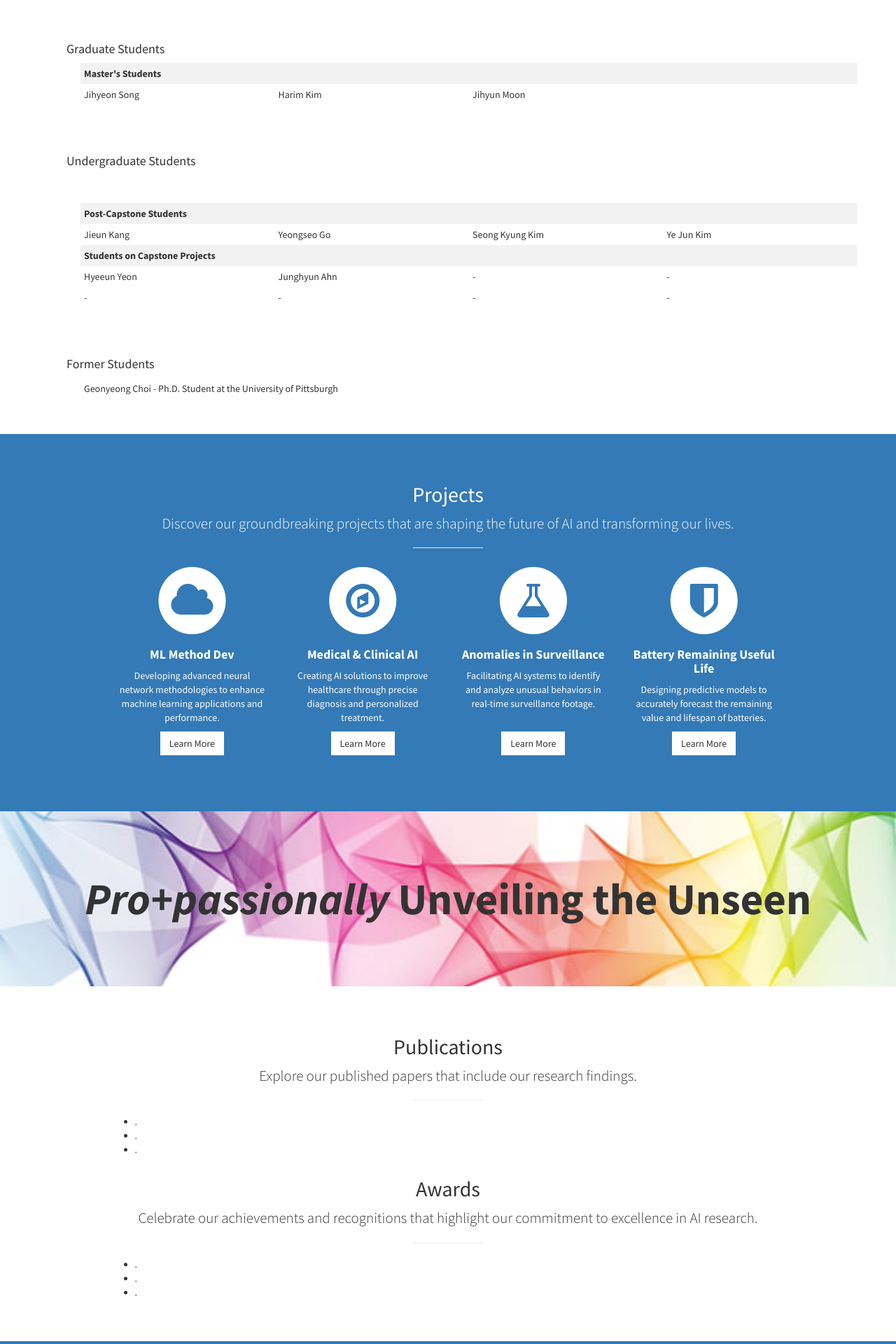
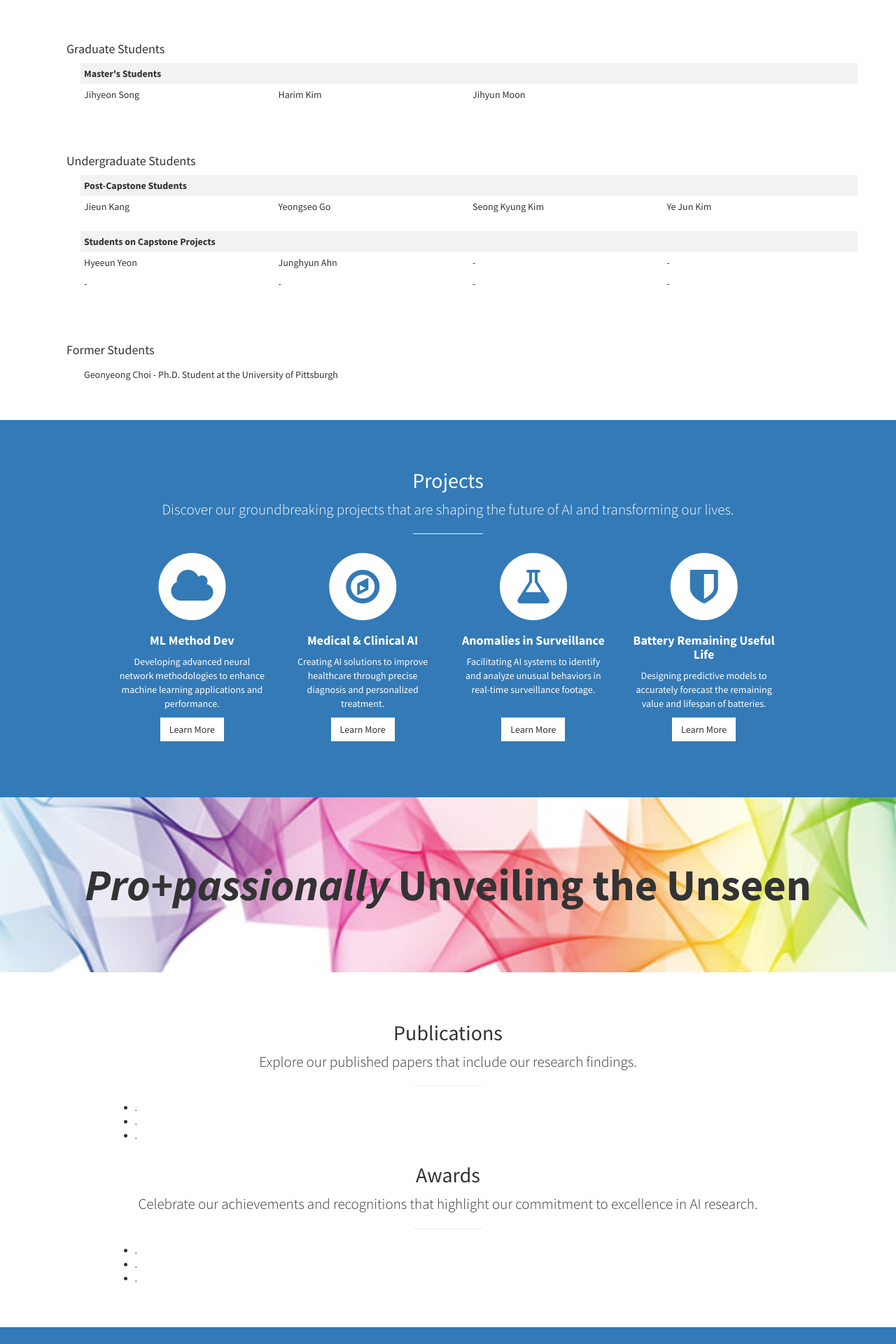
Before and after one commit to nth221/nth221.github.io, a Jekyll site: the page built from index.html, in a window 1280 px wide. Shown: the part 1187-3107 px from the top of the page at 70% size. Built offline with Jekyll 4.4.1, drawn with Linux system fonts in a browser that asks for light colours.

Commit message:
modified:   _includes/about.html

```diff
--- a/_includes/about.html
+++ b/_includes/about.html
@@ -51,8 +51,7 @@
               <td width="192">Seong Kyung Kim</td>
               <td width="192">Ye Jun Kim</td>
             </tr>
-            <br/>
-            <br/>
+            <tr class="vspace-row"></tr> <!-- Add an empty row for spacing -->
             <tr>
               <th colspan="4">Students on Capstone Projects</th>
             </tr>
```
